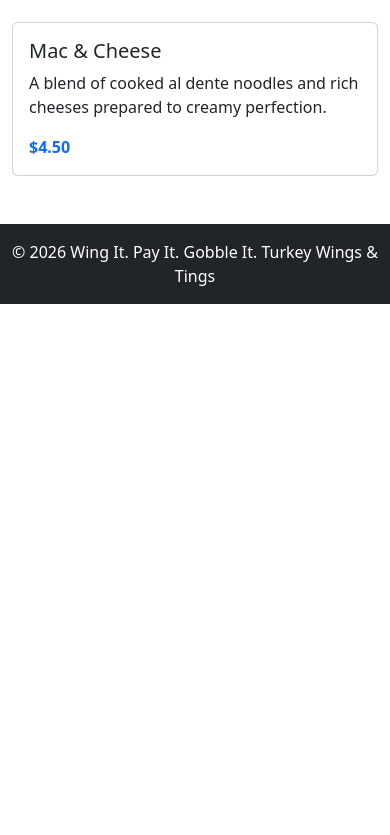
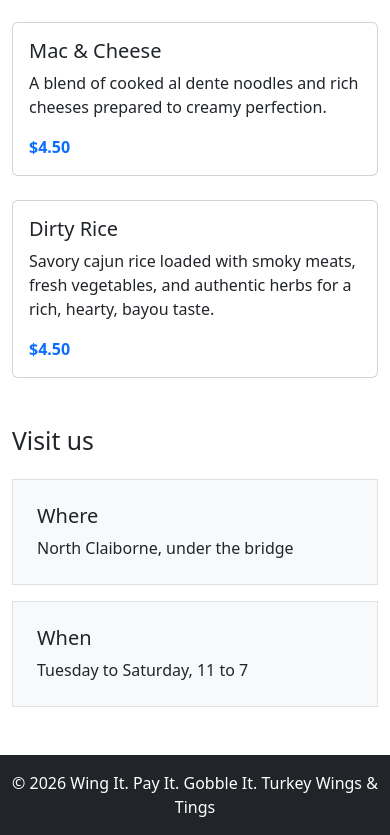
Before and after one commit to bria-janae-anderson/food-truck-site, a plain HTML site: page index.html in a window 390 px wide. Shown: the part 651-1486 px from the top of the page. Before the commit the page ends 955 px from the top, so only its background shows below. Drawn offline with nearby package versions, Linux system fonts and the light colour scheme.

Commit message:
Add responsive cards and visit section

```diff
--- a/index.html
+++ b/index.html
@@ -17,7 +17,7 @@
             <h2 class="mb-4">Menu</h2>
             <div class="row g-4">
                 <!-- Card 1 -->
-                <div class="col-md-4">
+                <div class="col-12 col-md-6 col-lg-4">
                     <div class="card h-100">
                         <div class="card-body">
                             <h3 class="card-title h5">Smoked Turkey Wing</h3>
@@ -28,7 +28,7 @@
                 </div>
 
                 <!-- Card 2 -->
-                <div class="col-md-4">
+                <div class="col-12 col-md-6 col-lg-4">
                     <div class="card h-100">
                         <div class="card-body">
                             <h3 class="card-title h5">Deep Fried Turkey Wing</h3>
@@ -39,7 +39,7 @@
                 </div>
 
                 <!-- Card 3 -->
-                <div class="col-md-4">
+                <div class="col-12 col-md-6 col-lg-4">
                     <div class="card h-100">
                         <div class="card-body">
                             <h3 class="card-title h5">Mac & Cheese</h3>
@@ -47,6 +47,30 @@
                             <p class="fw-bold text-primary mb-0">$4.50</p>
                         </div>
                     </div>
+                </div>
+
+                <!-- Card 4 -->
+                <div class="col-12 col-md-6 col-lg-4">
+                    <div class="card h-100">
+                        <div class="card-body">
+                            <h3 class="card-title h5">Dirty Rice</h3>
+                            <p class="card-text">Savory cajun rice loaded with smoky meats, fresh vegetables, and authentic herbs for a rich, hearty, bayou taste.</p>
+                            <p class="fw-bold text-primary mb-0">$4.50</p>
+                        </div>
+                    </div>
+                </div>
+            </div>
+        </section>
+        <section id="visit" class="mt-5">
+            <h2 class="mb-4">Visit us</h2>
+            <div class="d-flex flex-column flex-md-row gap-3">
+                <div class="p-4 bg-light border flex-fill">
+                    <h3 class="h5">Where</h3>
+                    <p class="mb-0">North Claiborne, under the bridge</p>
+                </div>
+                <div class="p-4 bg-light border flex-fill">
+                    <h3 class="h5">When</h3>
+                    <p class="mb-0">Tuesday to Saturday, 11 to 7</p>
                 </div>
             </div>
         </section>
```
